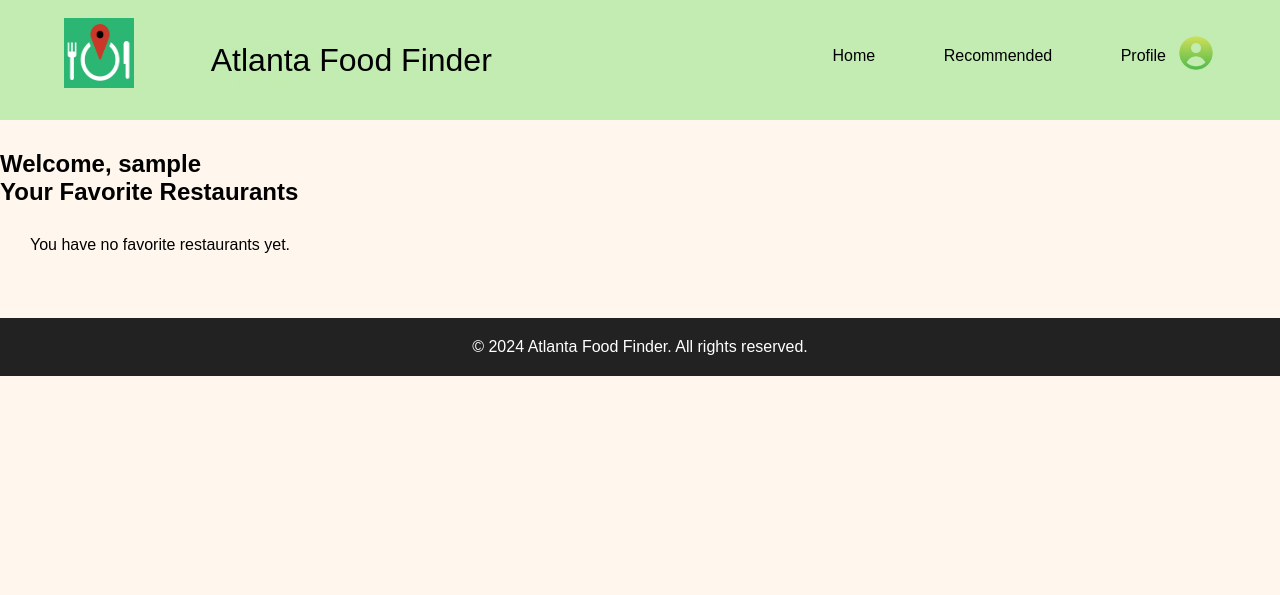
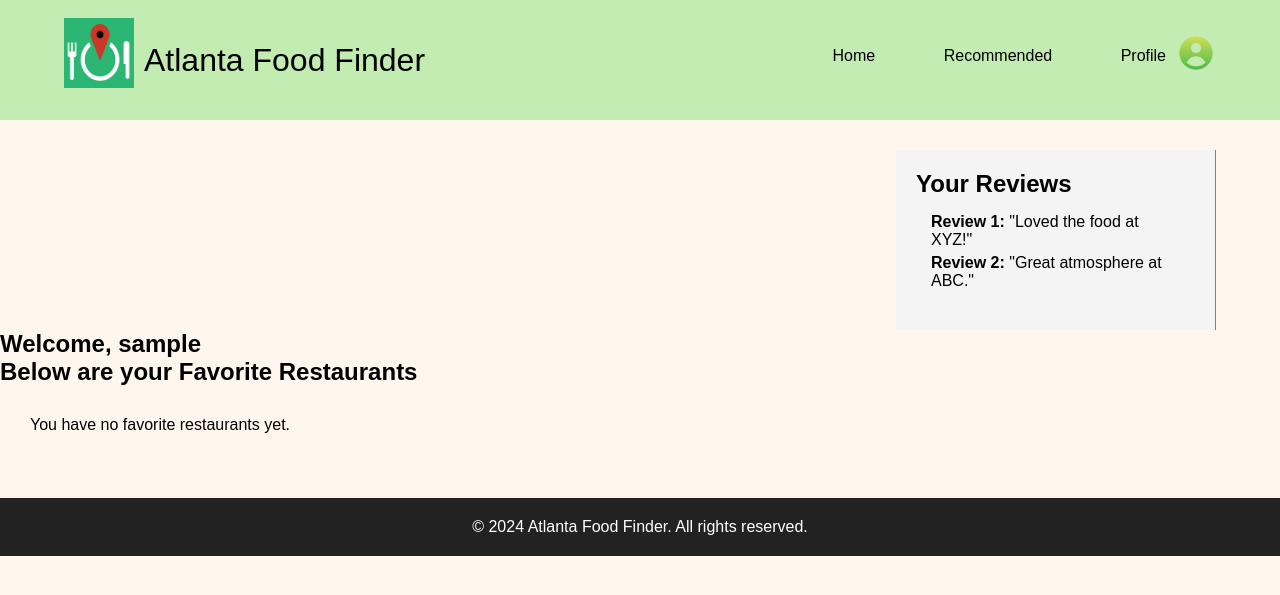
Before and after one commit to estherpark514/Atlanta-Food-Finder, a Django app: page /profile/ in a window 1280 px wide. Shown: the top 595 px of the page. Run offline with Django 5.2, Linux system fonts and the light colour scheme; the visitor is signed in with stand-in values (Sample User, id 1); some libraries are stand-ins or nearby versions.

Commit message:
Update profile.html

```diff
--- a/templates/profile.html
+++ b/templates/profile.html
@@ -19,7 +19,7 @@
         style="margin-right: 0px; margin-top: -14px"
       />
 
-      <a href="{% url 'home' %}" class="logo" style="margin-left: -200px">
+      <a href="{% url 'home' %}" class="logo" style="margin-left: 80px; position: fixed;">
         <span> Atlanta Food Finder </span></a
       >
 
@@ -37,8 +37,20 @@
     </header>
 
     <section class="profile" id="profile">
+      <div class="sidebar">
+        <h2>Your Reviews</h2>
+        <ul class="review-list">
+          <!-- Dynamically load user reviews here -->
+          <li><strong>Review 1:</strong> "Loved the food at XYZ!"</li>
+          <li><strong>Review 2:</strong> "Great atmosphere at ABC."</li>
+          <!-- Add more reviews -->
+        </ul>
+      </div>
+    </section>
+
+    <section class="profile" id="profile">
       <h1>Welcome, {{ user.username }}</h1>
-      <h2>Your Favorite Restaurants</h2>
+      <h2>Below are your Favorite Restaurants</h2>
       <div class="favorite-restaurants">
           {% if favorites %}
               {% for favorite in favorites %}
```
